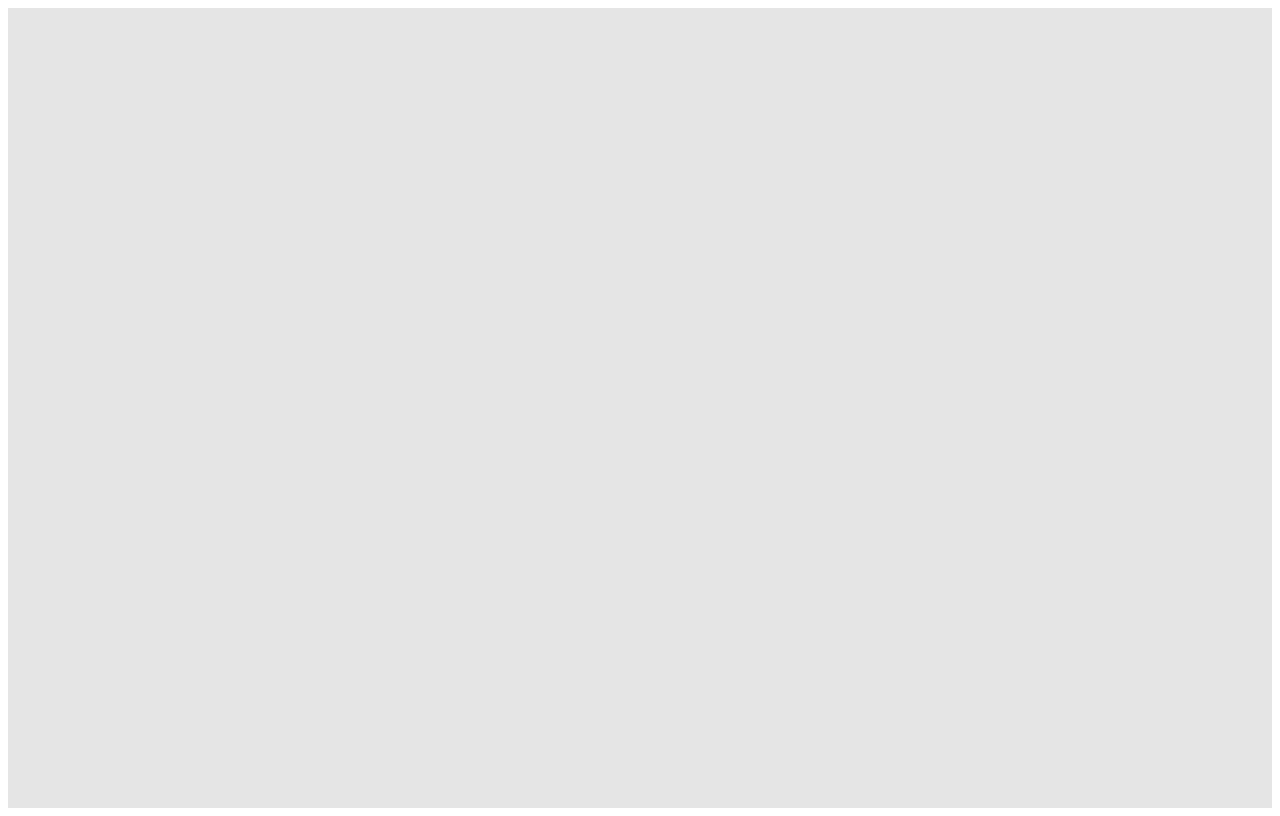
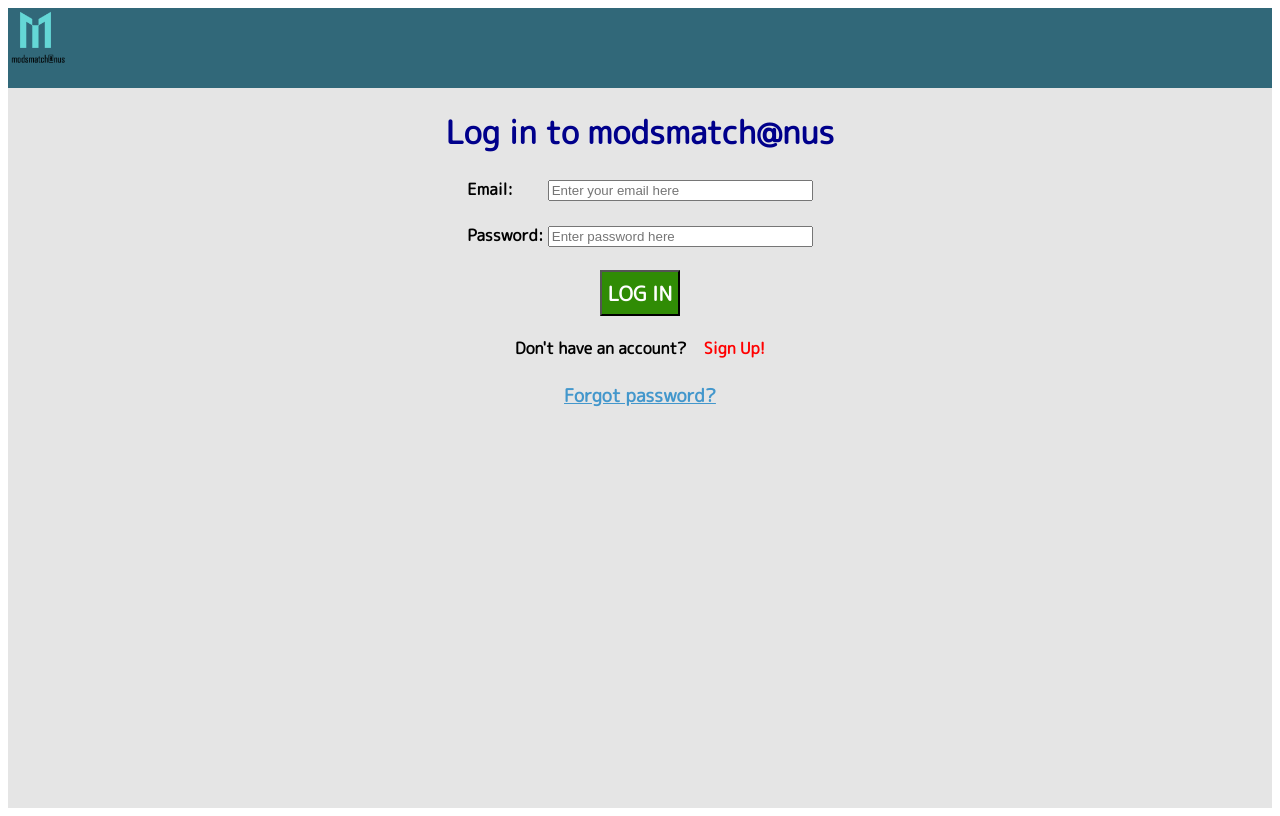
Before and after one commit to Keithlimhs/BT3103-project, a Vue app: page /TuteeLoginPage in a window 1280 px wide. Before the commit this address had no page. Built offline with nearby package versions, Linux system fonts and the light colour scheme.

Commit message:
Created Tutor/Tutee SignUp & Login Pages, routed them accordingly

```diff
--- a/src/App.vue
+++ b/src/App.vue
@@ -14,7 +14,7 @@
 import "@fontsource/m-plus-rounded-1c";
 //import TutorsList from './views/TutorsList.vue'
 // import TutorHome from './views/TutorHome.vue'
-// import LoginPage from './views/LoginPage.vue'
+// import TuteeLoginPage from './views/TuteeLoginPage.vue'
 // import AddModulePopup from './views/AddModulePopup.vue'
 // import TuteeHome from './views/TuteeHome.vue'
 
--- a/src/views/MainPage.vue
+++ b/src/views/MainPage.vue
@@ -28,7 +28,10 @@ export default {
 
   methods: {
     selectTutor() {
-      this.$router.push('/LoginPage')
+      this.$router.push('/TutorLoginPage')
+    },
+    selectTutee() {
+      this.$router.push('/TuteeLoginPage')
     }
   }
 }
--- /dev/null
+++ b/src/views/TuteeLoginPage.vue
@@ -0,0 +1,166 @@
+<template>
+<div id="backgroundColor">
+<link href='https://fonts.googleapis.com/css?family=M PLUS Rounded 1c' rel='stylesheet'>
+
+  <div class= "topArt">
+    <img src="@\images\TopLogo.png" alt="logo" width = 60>
+  </div>
+
+  <h1>Log in to modsmatch@nus</h1>
+
+  <div class ="form">
+      <form id="loginForm">
+        <div class = "formli">
+          <label for="email"> <strong> Email: &nbsp;&nbsp;&nbsp;&nbsp;&nbsp;&nbsp;&nbsp;</strong> </label>
+          <input type= "text" id= "email" required = "" placeholder= "Enter your email here" size = "30"> <br><br>
+
+          <label for = "password"> <strong> Password: </strong> </label>
+          <input type = "text" id = "password" required = "" placeholder = "Enter password here" size = "30"><br><br>
+        </div>
+        <button class = "loginButton" type = "button" v-on:click ="Login()"> LOG IN </button>
+      </form>
+  </div>
+
+  <div class = "form2">
+    <h4> <strong> Don't have an account? &nbsp; &nbsp;</strong> </h4>
+    <div id=wrapper2>
+      <router-link to ="/TuteeSignUpPage"><a>Sign Up! </a></router-link>
+    </div>
+  </div>
+
+  <div class = wrapper>
+    <button class = "forgotPasswordButton" v-on:click ="ForgotPassword()"> <strong> Forgot password? </strong> </button>
+  </div>
+</div>
+</template>
+
+<script>
+import { getAuth, signInWithEmailAndPassword } from "firebase/auth";
+import firebaseApp from '../firebase.js';
+
+export default {
+    name: 'TuteeLoginPage',
+
+    data() {
+      return {
+        FormData: {
+          email: '',
+          password: '',
+        }
+      }
+    },
+
+    methods: {
+      Login() {
+        const auth = getAuth(firebaseApp)
+        const email = document.getElementById("email").value
+        const password = document.getElementById("password").value
+
+        signInWithEmailAndPassword(auth, email, password)
+        .then(() => {
+          console.log("Log in successful");
+          alert("Login succesful, you will be directed to the home page");
+          this.$router.push('/TuteeHome');
+        })
+        .catch(error => {
+          var errorCode = error.code;
+          var errorMessage = error.message;
+
+          console.log(errorCode);
+          console.log(errorMessage);
+
+          window.alert("Message : " + errorMessage);
+        })
+      },
+
+      ForgotPassword(){
+        this.$router.push('/EmailVerification');
+      }
+    }
+
+}
+</script>
+
+<style scoped>
+#backgroundColor {
+  background-color: #E5E5E5 ;
+}
+.wrapper {
+  text-align: center;
+}
+.forgotPasswordButton {
+  border: none;
+  background-color: inherit;
+  cursor: pointer;
+  color: rgb(67, 151, 204);
+  font-size: 18px;
+  font-family: 'M PLUS Rounded 1c';
+  text-decoration: underline;
+}
+.form2 {
+  text-align: center;
+  font-family: 'M PLUS Rounded 1c';
+}
+.formli {
+  text-align: center;
+}
+.form {
+  text-align: center;
+}
+h1{
+  color: darkblue ;
+  font-family: 'M PLUS Rounded 1c';
+  text-align: center;
+  font-weight: bolder;
+}
+h4{
+  font-family: 'M PLUS Rounded 1c';
+  text-align: right;
+  font-weight: bold;
+  display: inline-block;
+  margin: 20;
+}
+
+#loginForm{
+  display: inline-block;
+  text-align: center;
+  font-family: 'M PLUS Rounded 1c';
+  width: 50vw;
+  margin-left: 25vs;
+}
+
+.topArt{
+  background-color: #316879;
+  min-height: 10vh;
+  text-align: left;
+}
+.loginButton {
+  color:white;
+  background-color: #308C05;
+  padding: 6px 6px;
+  font-size: 20px;
+  cursor: pointer;
+  display: inline-block;
+  font-family: 'M PLUS Rounded 1c';
+  font-weight: bold;
+}
+
+
+#wrapper2{
+  border: none;
+  background-color: inherit;
+  cursor: pointer;
+  display: inline-block;
+  font-size: 18px;
+  font-family: 'M PLUS Rounded 1c';
+}
+
+a {
+  color: red;
+  text-decoration: none;
+  font-family: 'M PLUS Rounded 1c';
+  font-weight: bold;
+  font-size: 16px;
+}
+
+</style>
--- a/src/views/SignUpPage.vue
+++ b/src/views/TuteeSignUpPage.vue
@@ -3,7 +3,7 @@
 <link href='https://fonts.googleapis.com/css?family=M PLUS Rounded 1c' rel='stylesheet'>
 
   <div class= "topArt">
-    <img src="@\images\TopLogo.png" alt="logo" width = 60>
+    <img src="@/images/TopLogo.png" alt="logo" width = 60>
   </div>
 
   <h1>Sign up for modsmatch@nus</h1>
@@ -11,7 +11,7 @@
   <div class ="form">
       <form id="signUpForm">
         <div class = "formli">
-          <label for="email"> <strong> Email: &nbsp;&nbsp;&nbsp;&nbsp;&nbsp;&nbsp;&nbsp;</strong> </label>
+          <label for="email"> <strong> Email: </strong> </label>
           <input type= "text" id= "email" required = "" placeholder= "Enter your email here" size = "30"> <br><br>
 
           <label for = "password"> <strong> Password: </strong> </label>
@@ -28,7 +28,7 @@
     <h4> <strong> Already have an account? &nbsp; &nbsp;</strong> </h4>
 
     <div id = "wrapper2">
-        <router-link to ="/LoginPage"><a> Log in! </a></router-link>
+        <router-link to ="/TuteeLoginPage"><a> Log in! </a></router-link>
     </div>
   </div>
 
@@ -41,7 +41,7 @@ import { getAuth, createUserWithEmailAndPassword} from "firebase/auth";
 
 import firebaseApp from '../firebase.js';
 export default {
-    name: 'SignUpPage',
+    name: 'TuteeSignUpPage',
 
     data() {
       return {
@@ -67,7 +67,7 @@ export default {
           .then(() => {
             console.log("Sign up successful");
             alert("Sign up succesful, you will be directed to the login page");
-            this.$router.push('/LoginPage');
+            this.$router.push('/TuteeLoginPage');
           })
           .catch(error => {
             var errorCode = error.code;
@@ -108,7 +108,8 @@ export default {
   font-family: 'M PLUS Rounded 1c';
 }
 .formli {
-  text-align: center;
+  text-align: right;
+  margin-right: 15vw;
 }
 .form {
   text-align: center;
--- a/src/views/LoginPage.vue
+++ b/src/views/TutorLoginPage.vue
@@ -24,12 +24,12 @@
   <div class = "form2">
     <h4> <strong> Don't have an account? &nbsp; &nbsp;</strong> </h4>
     <div id=wrapper2>
-      <router-link to ="/SignUpPage"><a>Sign Up! </a></router-link>
+      <router-link to ="/TutorSignUpPage"><a>Sign Up! </a></router-link>
     </div>
   </div>
 
   <div class = wrapper>
-    <button class = "forgotPasswordButton"> <strong> Forgot password? </strong> </button>
+    <button class = "forgotPasswordButton" v-on:click ="ForgotPassword()"> <strong> Forgot password? </strong> </button>
   </div>
 </div>
 </template>
@@ -39,7 +39,7 @@ import { getAuth, signInWithEmailAndPassword } from "firebase/auth";
 import firebaseApp from '../firebase.js';
 
 export default {
-    name: 'LoginPage',
+    name: 'TutorLoginPage',
 
     data() {
       return {
@@ -71,6 +71,10 @@ export default {
 
           window.alert("Message : " + errorMessage);
         })
+      },
+
+      ForgotPassword(){
+        this.$router.push('/EmailVerification');
       }
     }
 
--- /dev/null
+++ b/src/views/TutorSignUpPage.vue
@@ -0,0 +1,172 @@
+<template>
+<div id="backgroundColor">
+<link href='https://fonts.googleapis.com/css?family=M PLUS Rounded 1c' rel='stylesheet'>
+
+  <div class= "topArt">
+    <img src="@/images/TopLogo.png" alt="logo" width = 60>
+  </div>
+
+  <h1>Sign up for modsmatch@nus</h1>
+
+  <div class ="form">
+      <form id="signUpForm">
+        <div class = "formli">
+          <label for="email"> <strong> Email: </strong> </label>
+          <input type= "text" id= "email" required = "" placeholder= "Enter your email here" size = "30"> <br><br>
+
+          <label for = "password"> <strong> Password: </strong> </label>
+          <input type = "text" id = "password" required = "" placeholder = "Enter password here" size = "30"><br><br>
+
+          <label for = "password2"> <strong> Confirm Password: </strong> </label>
+          <input type = "text" id = "password2" required = "" placeholder = "Enter password again here" size = "30"><br><br>
+        </div>
+        <button class = "createAccountButton" type = "button" v-on:click ="CreateAccount()"> CREATE ACCOUNT </button>
+      </form>
+  </div>
+
+  <div class = "form2">
+    <h4> <strong> Already have an account? &nbsp; &nbsp;</strong> </h4>
+
+    <div id = "wrapper2">
+        <router-link to ="/TutorLoginPage"><a> Log in! </a></router-link>
+    </div>
+  </div>
+
+
+</div>
+</template>
+
+<script>
+import { getAuth, createUserWithEmailAndPassword} from "firebase/auth";
+
+import firebaseApp from '../firebase.js';
+export default {
+    name: 'TutorSignUpPage',
+
+    data() {
+      return {
+        FormData: {
+          email: '',
+          password: '',
+          password2: '',
+        }
+      }
+    },
+
+    methods: {
+
+      CreateAccount() {
+        const auth = getAuth(firebaseApp)
+        const email = document.getElementById("email").value
+        const password = document.getElementById("password").value
+        const password2 = document.getElementById("password2").value
+        console.log("Creating account now")
+
+        if (password == password2){
+          createUserWithEmailAndPassword(auth, email, password)
+          .then(() => {
+            console.log("Sign up successful");
+            alert("Sign up succesful, you will be directed to the login page");
+            this.$router.push('/TutorLoginPage');
+          })
+          .catch(error => {
+            var errorCode = error.code;
+            var errorMessage = error.message;
+
+            console.log(errorCode);
+            console.log(errorMessage);
+
+            window.alert("Message : " + errorMessage);
+          })
+        } else {
+          alert("Second Password does not match please try again.")
+        }
+      },
+    },
+}
+
+</script>
+
+<style scoped>
+#backgroundColor {
+  background-color: #E5E5E5 ;
+}
+.wrapper {
+  text-align: center;
+}
+.forgotPasswordButton {
+  border: none;
+  background-color: inherit;
+  cursor: pointer;
+  color: rgb(67, 151, 204);
+  font-size: 18px;
+  font-family: 'M PLUS Rounded 1c';
+  text-decoration: underline;
+}
+.form2 {
+  text-align: center;
+  font-family: 'M PLUS Rounded 1c';
+}
+.formli {
+  text-align: right;
+  margin-right: 15vw;
+}
+.form {
+  text-align: center;
+}
+h1{
+  color: darkblue ;
+  font-family: 'M PLUS Rounded 1c';
+  text-align: center;
+  font-weight: bolder;
+}
+h4{
+  font-family: 'M PLUS Rounded 1c';
+  text-align: right;
+  font-weight: bold;
+  display: inline-block;
+  margin: 20;
+}
+
+#signUpForm{
+  display: inline-block;
+  text-align: center;
+  font-family: 'M PLUS Rounded 1c';
+  width: 50vw;
+  margin-left: 25vs;
+}
+
+.topArt{
+  background-color: #316879;
+  min-height: 10vh;
+  text-align: left;
+}
+.createAccountButton {
+  color:white;
+  background-color: #308C05;
+  padding: 6px 6px;
+  font-size: 20px;
+  cursor: pointer;
+  display: inline-block;
+  font-family: 'M PLUS Rounded 1c';
+  font-weight: bold;
+}
+
+#wrapper2 {
+  border: none;
+  background-color: inherit;
+  cursor: pointer;
+  display: inline-block;
+  color: red;
+  font-size: 18px;
+  font-family: 'M PLUS Rounded 1c';
+}
+
+a {
+  color: red;
+  text-decoration: none;
+  font-family: 'M PLUS Rounded 1c';
+  font-weight: bold;
+  font-size: 16px;
+}
+</style>
```
Also changed, not shown: package.json (+1 -8 lines), src/router/index.js (+26 -7 lines), 1 other file (tests, documents, lock files or other folders).
